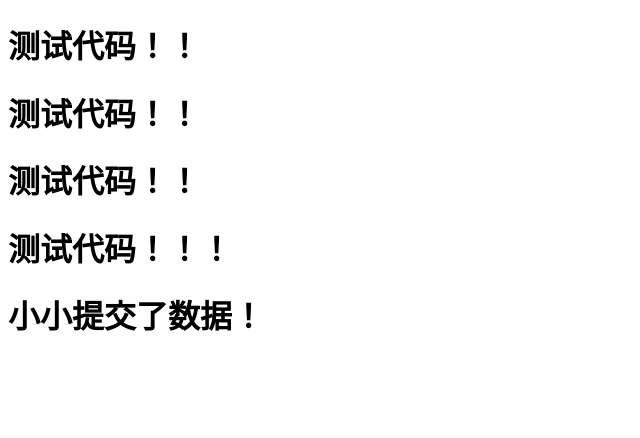
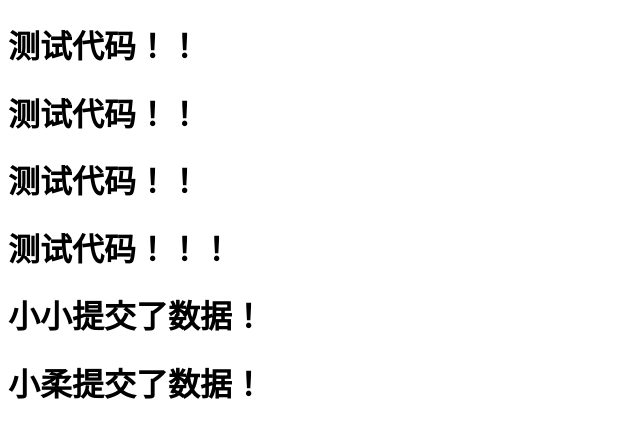
Before and after one commit to zimu-li/testSSH, a plain HTML site: page test.html in a window 1280 px wide. Shown: the whole page, without its empty margins (0-640 px from the left). Drawn offline with Linux system fonts and the light colour scheme.

Commit message:
小柔提交了数据

```diff
--- a/test.html
+++ b/test.html
@@ -10,5 +10,6 @@
   <h1>测试代码！！</h1>
   <h1>测试代码！！！</h1>
   <h1>小小提交了数据！</h1>
+  <h1>小柔提交了数据！</h1>
 </body>
 </html>
```
